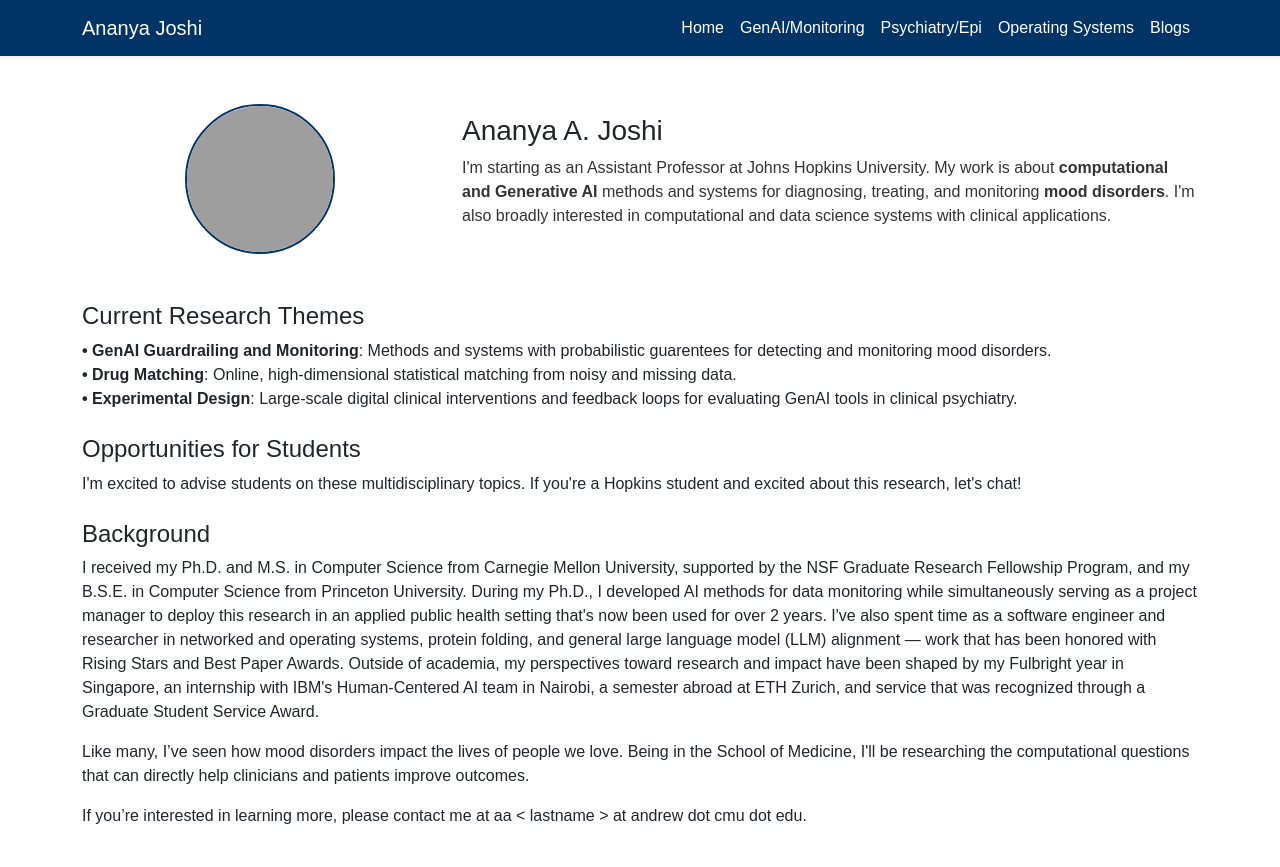
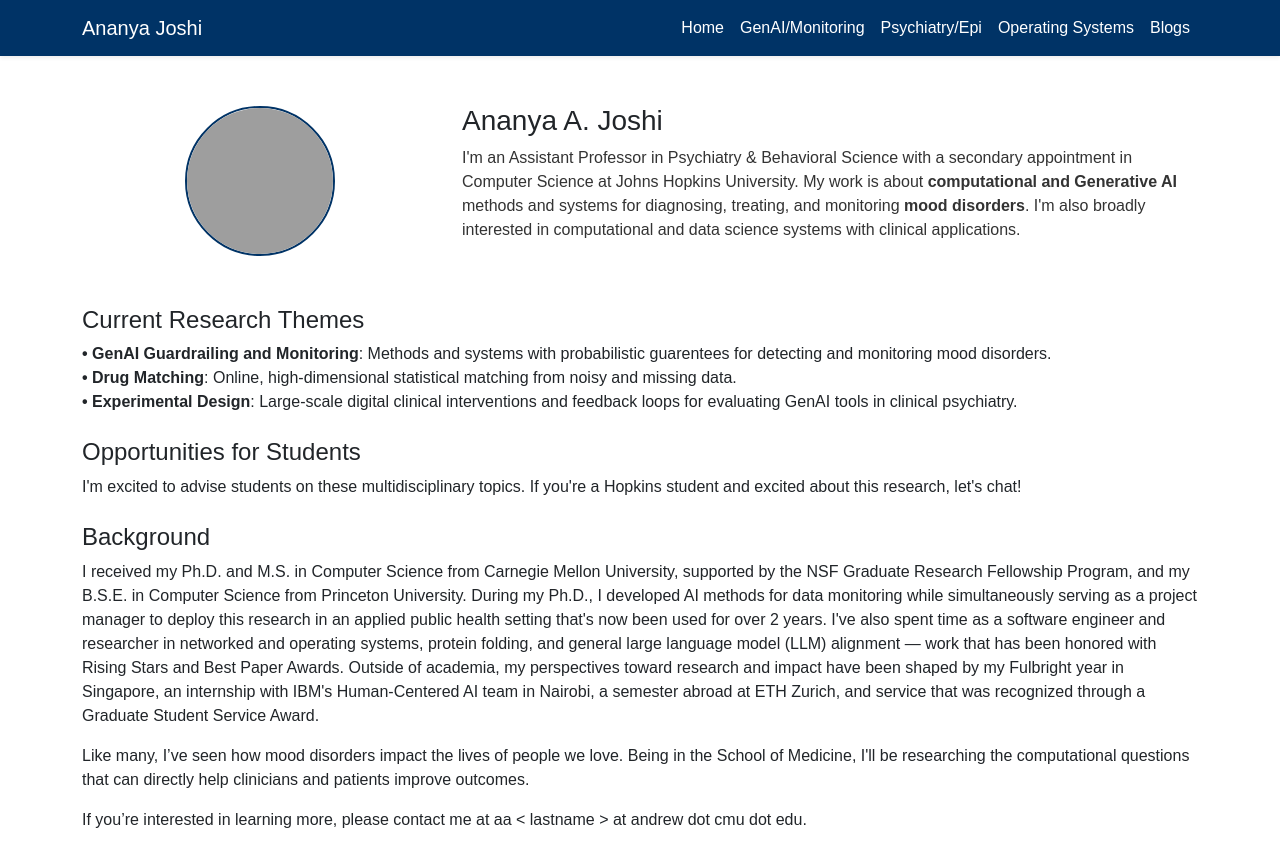
Before and after one commit to Ananya-Joshi/ananya-joshi.github.io, a Jekyll site: the page built from index.md, in a window 1280 px wide. Shown: the top 867 px of the page. Built offline with Jekyll 4.4.1, drawn with Linux system fonts in a browser that asks for light colours; grey boxes are pictures that could not be loaded.

Commit message:
Update index.md

```diff
--- a/index.md
+++ b/index.md
@@ -10,7 +10,7 @@ layout: default
     <div class="col-md-8">
     <h3>Ananya A. Joshi</h3>
     <p class="bio-text">
-    I'm starting as an Assistant Professor at Johns Hopkins University. My work is about <b>computational and Generative AI</b> methods and systems for diagnosing, treating, and monitoring <b>mood disorders</b>. I'm also broadly interested in computational and data science systems with clinical applications.  </p>
+    I'm an Assistant Professor in Psychiatry & Behavioral Science with a secondary appointment in Computer Science at Johns Hopkins University. My work is about <b>computational and Generative AI</b> methods and systems for diagnosing, treating, and monitoring <b>mood disorders</b>. I'm also broadly interested in computational and data science systems with clinical applications.  </p>
     </div>
     </div>
 <h4 class="mt-5">Current Research Themes</h4>
```
